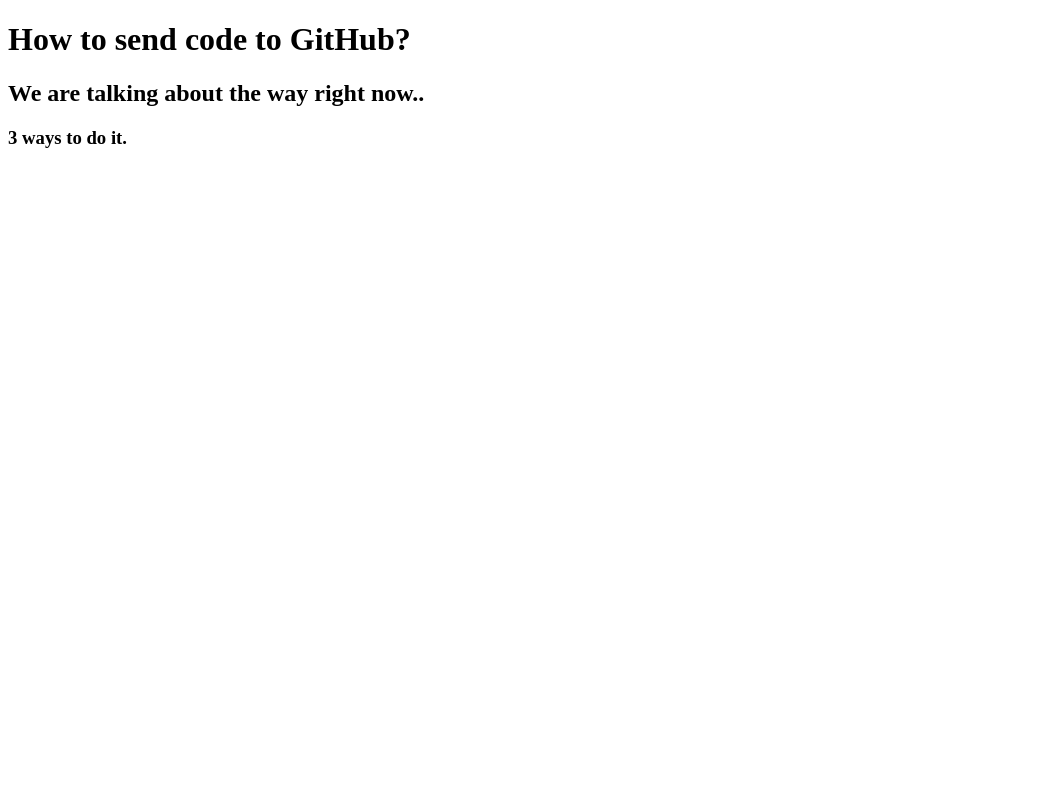
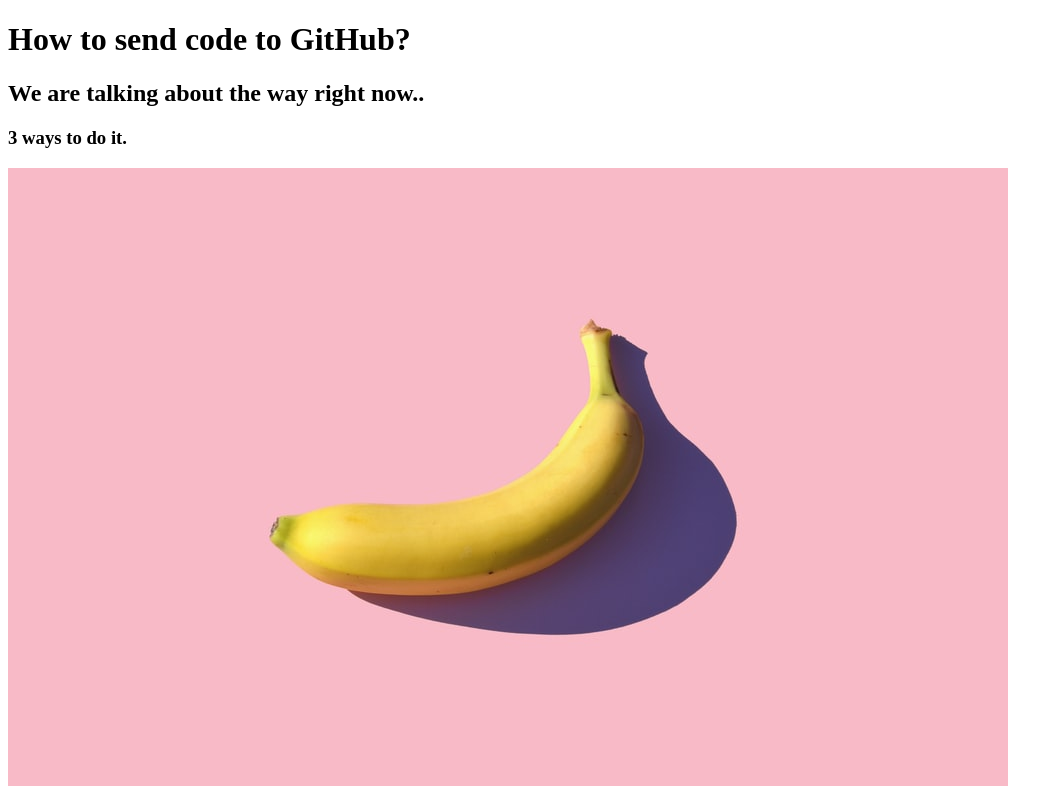
Before and after one commit to Faria-113/my-second-repo, a plain HTML site: page index.html in a window 1280 px wide. Shown: the whole page, without its empty margins (0-1063 px from the left). Drawn offline with Linux system fonts and the light colour scheme.

Commit message:
added picture

```diff
--- a/index.html
+++ b/index.html
@@ -10,5 +10,6 @@
     <h1>How to send code to GitHub?</h1>
     <h2>We are talking about the way right now..</h2>
     <h3>3 ways to do it.</h3>
+    <img src="4.jfif" alt="">
 </body>
 </html>
```
Also changed, not shown: 4.jfif (added), 5.jfif (added).
